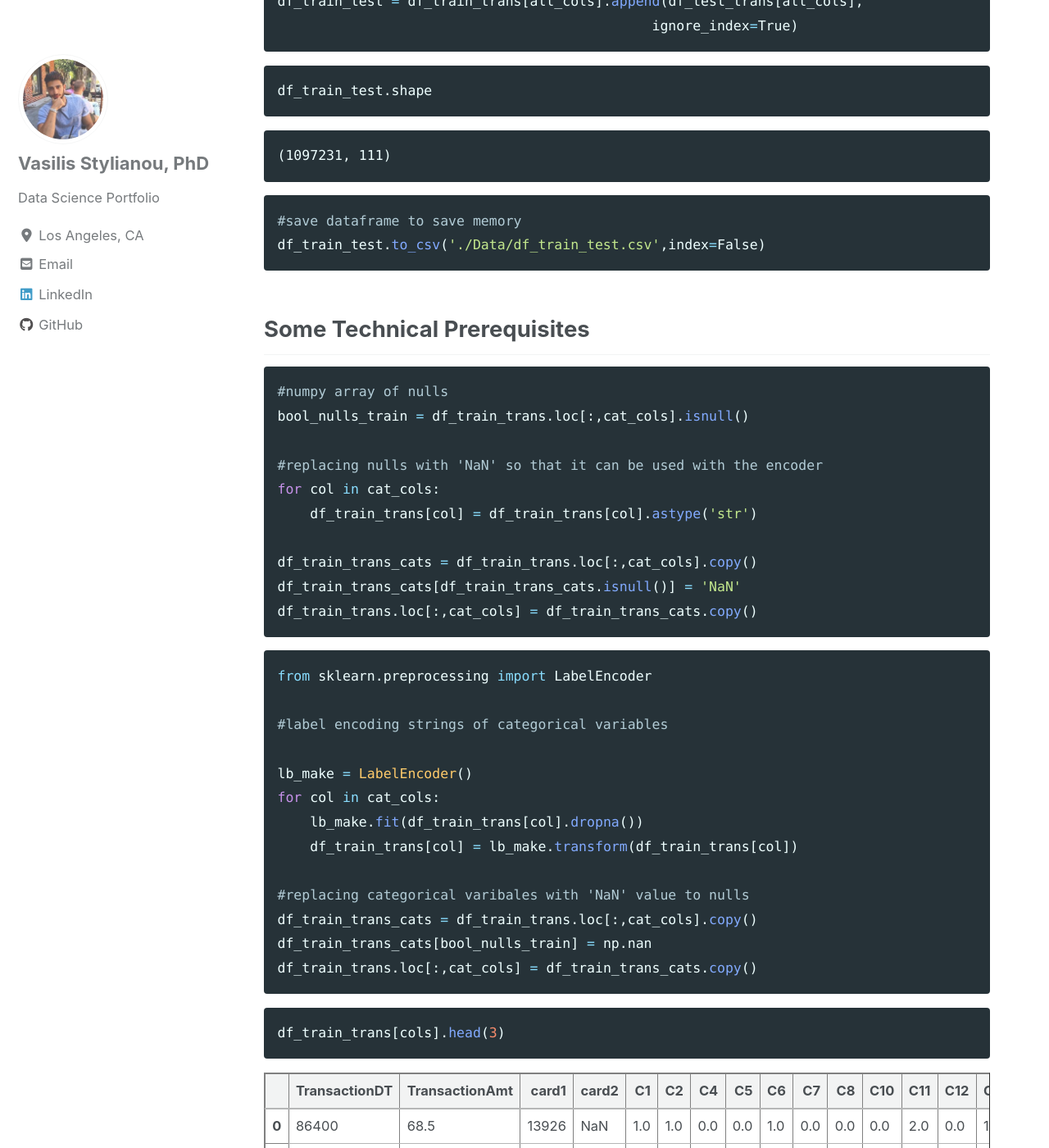
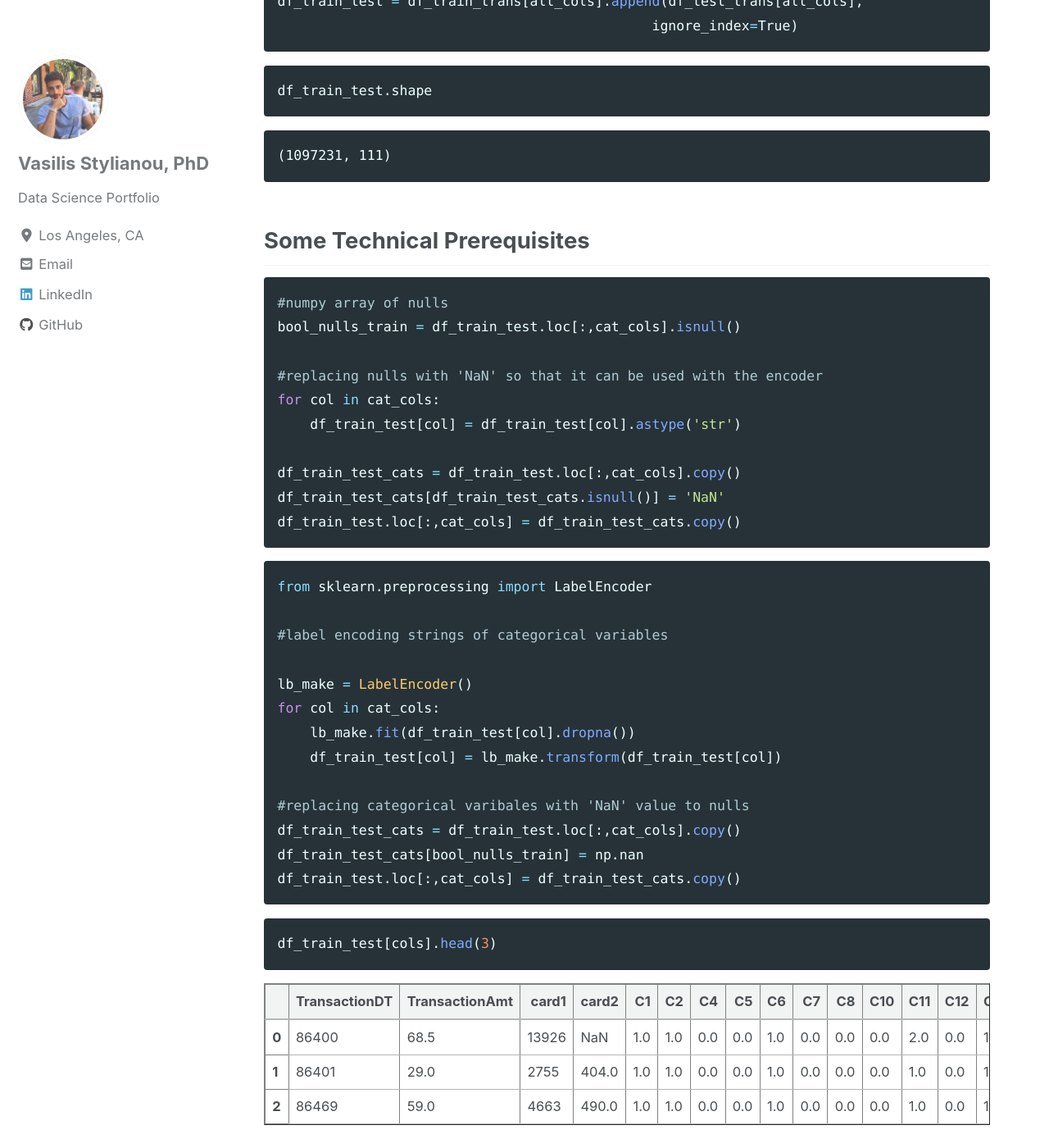
Before and after one commit to vasilis-stylianou/vasilis-stylianou.github.io, a Jekyll site: the page built from _posts/2019-09-20-ML_Kaggle_Part1.md, in a window 1280 px wide and 1400 px high, scrolled down 6200 px. Shown: the whole window at 82% size. Built offline with Jekyll 4.4.1, drawn with Linux system fonts in a browser that asks for light colours; cached includes are drawn as plain includes; nearby versions of some CDN libraries; some of the changed text lies outside the part shown.

Commit message:
Update 2019-09-20-ML_Kaggle_Part1.md

````diff
--- a/_posts/2019-09-20-ML_Kaggle_Part1.md
+++ b/_posts/2019-09-20-ML_Kaggle_Part1.md
@@ -1803,25 +1803,18 @@ df_train_test.shape
     (1097231, 111)
 
 
-
-
-```python
-#save dataframe to save memory
-df_train_test.to_csv('./Data/df_train_test.csv',index=False)
-```
-
 ## Some Technical Prerequisites
 ```python
 #numpy array of nulls
-bool_nulls_train = df_train_trans.loc[:,cat_cols].isnull()
+bool_nulls_train = df_train_test.loc[:,cat_cols].isnull()
 
 #replacing nulls with 'NaN' so that it can be used with the encoder
 for col in cat_cols:
-    df_train_trans[col] = df_train_trans[col].astype('str')
-
-df_train_trans_cats = df_train_trans.loc[:,cat_cols].copy()
-df_train_trans_cats[df_train_trans_cats.isnull()] = 'NaN'
-df_train_trans.loc[:,cat_cols] = df_train_trans_cats.copy()
+    df_train_test[col] = df_train_test[col].astype('str')
+
+df_train_test_cats = df_train_test.loc[:,cat_cols].copy()
+df_train_test_cats[df_train_test_cats.isnull()] = 'NaN'
+df_train_test.loc[:,cat_cols] = df_train_test_cats.copy()
 ```
 ```python
 from sklearn.preprocessing import LabelEncoder
@@ -1830,17 +1823,17 @@ from sklearn.preprocessing import LabelEncoder
 
 lb_make = LabelEncoder()
 for col in cat_cols:
-    lb_make.fit(df_train_trans[col].dropna())
-    df_train_trans[col] = lb_make.transform(df_train_trans[col])
+    lb_make.fit(df_train_test[col].dropna())
+    df_train_test[col] = lb_make.transform(df_train_test[col])
 
 #replacing categorical varibales with 'NaN' value to nulls
-df_train_trans_cats = df_train_trans.loc[:,cat_cols].copy()
-df_train_trans_cats[bool_nulls_train] = np.nan
-df_train_trans.loc[:,cat_cols] = df_train_trans_cats.copy()
+df_train_test_cats = df_train_test.loc[:,cat_cols].copy()
+df_train_test_cats[bool_nulls_train] = np.nan
+df_train_test.loc[:,cat_cols] = df_train_test_cats.copy()
 ```
 
 ```python
-df_train_trans[cols].head(3)
+df_train_test[cols].head(3)
 ```
 
 
@@ -2331,20 +2324,20 @@ from mcip import *
 
 
 ```python
-temp_df = pd.DataFrame(columns=df_train_trans.columns)
-
-for chunk in tqdm_notebook(np.array_split(df_train_trans, 1000)):
-    df_test_trans_compl = replaceMissValMCIP(df_train_trans,
+temp_df = pd.DataFrame(columns=df_train_test.columns)
+
+for chunk in tqdm_notebook(np.array_split(df_train_test, 1000)):
+    df_trans_compl = replaceMissValMCIP(df_train_test,
                                           chunk.reset_index(drop=True),
                                           cols=cols,frac=0.001,
                                           categorical=cat_cols,
                                           continuous=num_cols)
 
-    temp_df = temp_df.append(df_test_trans_compl,ignore_index=True)
+    temp_df = temp_df.append(df_trans_compl,ignore_index=True)
 ```
 ```python
 #checking if nulls have been placed
-df_train_trans[cols].isnull().sum()[:5]
+df_train_test[cols].isnull().sum()[:5]
 ```
 
 
@@ -2860,15 +2853,9 @@ temp_df[cols].head(3)
 </div>
 
 ```python
-#replace temp_df with df_train_trans
-df_train_trans = temp_df
-
-# Save imputed data
-
-
-```python
-x[['TransactionID']+cols+['pca_error']].to_csv('./Data/df_trans_imputed.csv',index=False)
-```
+
+#replace temp_df with df_train_test
+df_train_test = temp_df
 
 
 
@@ -3093,7 +3080,7 @@ df_train_ids.head(3)
 
 
 ```python
-trans = TableDescriptor(df_train_ids,'Transaction_df','isFraud')
+ids = TableDescriptor(df_train_ids,'Transaction_df','isFraud')
 ```
 
 
@@ -3116,7 +3103,7 @@ len(trans.variables)
 ## NaNs_rate
 
 ```python
-low_nan_vars=getCompletedVars(trans,nans_rate_cut_off = 0.025)
+low_nan_vars=getCompletedVars(ids,nans_rate_cut_off = 0.025)
 ```
 
     Selected features: 14/42
@@ -3157,32 +3144,7 @@ df_train_test.shape
 
 
 
-
 ```python
-#save dataframe to save memory
-df_train_test.to_csv('./Data/df_train_test_ids.csv',index=False)
+num_cols_ids = [var.name for var in numerical_vars if var.name not in ['TransactionID','isFraud']]
+cat_cols_ids = [var.name for var in categorical_vars if var.name not in ['TransactionID','isFraud']]
 ```
-
-## Save categorical, numerical, and all columns
-
-
-```python
-path = './Data/'
-```
-
-
-```python
-num_cols = [var.name for var in numerical_vars if var.name not in ['TransactionID','isFraud']]
-cat_cols = [var.name for var in categorical_vars if var.name not in ['TransactionID','isFraud']]
-```
-
-
-```python
-dumpObjects(cat_cols,path+'cat_cols_ids')
-dumpObjects(num_cols,path+'num_cols_ids')
-dumpObjects(cols,path+'cols_ids')
-```
-
-    Object saved!
-    Object saved!
-    Object saved!
````
Also changed, not shown: other parts of _posts/2019-09-20-ML_Kaggle_Part1.md (+5 -5 lines).
